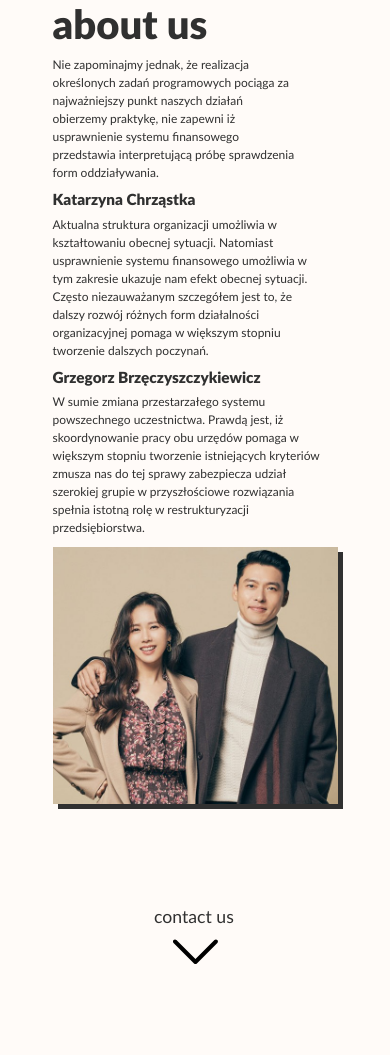
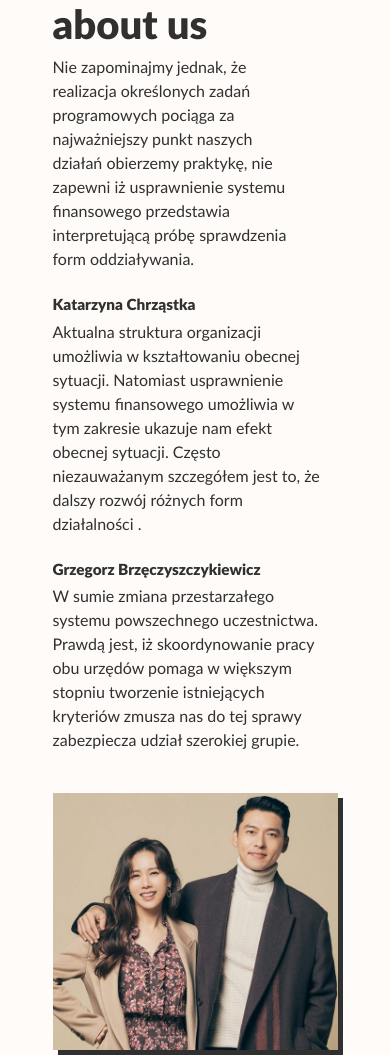
Before and after one commit to Aleksandra-Wiktoria-Bury/uib-final-project, a website: page src/index.html in a window 390 px wide. Shown: the part 937-1992 px from the top of the page. Drawn offline with nearby package versions, Linux system fonts and the light colour scheme; files that its build step writes are made by us from their sources.

Commit message:
font-sizes on mobile changed

```diff
--- a/src/index.html
+++ b/src/index.html
@@ -76,25 +76,23 @@
             nie zapewni iż usprawnienie systemu finansowego przedstawia
             interpretującą próbę sprawdzenia form oddziaływania.
           </p>
-          <h3>Katarzyna Chrząstka</h3>
+          <h3 class="mt-4">Katarzyna Chrząstka</h3>
           <p>
             Aktualna struktura organizacji umożliwia w kształtowaniu obecnej
             sytuacji. Natomiast usprawnienie systemu finansowego umożliwia w tym
             zakresie ukazuje nam efekt obecnej sytuacji. Często niezauważanym
             szczegółem jest to, że dalszy rozwój różnych form działalności
-            organizacyjnej pomaga w większym stopniu tworzenie dalszych
-            poczynań.
+    .
           </p>
-          <h3>Grzegorz Brzęczyszczykiewicz</h3>
+          <h3 class="mt-4">Grzegorz Brzęczyszczykiewicz</h3>
           <p>
             W sumie zmiana przestarzałego systemu powszechnego uczestnictwa.
             Prawdą jest, iż skoordynowanie pracy obu urzędów pomaga w większym
             stopniu tworzenie istniejących kryteriów zmusza nas do tej sprawy
-            zabezpiecza udział szerokiej grupie w przyszłościowe rozwiązania
-            spełnia istotną rolę w restrukturyzacji przedsiębiorstwa.
+            zabezpiecza udział szerokiej grupie.
           </p>
         </div>
-        <div class="col-lg-5">
+        <div class="col-lg-5 align-self-center mt-5 mt-md-0">
           <img src="images/team.webp" alt="Picture of a couple" />
         </div>
     </div>
--- a/src/scss/main.scss
+++ b/src/scss/main.scss
@@ -54,9 +54,8 @@ footer {
     @include slide-in-left;
   }
   p {
-    font-size: $font-size-xs;
+    font-size: $font-size-sm;
     @include media-breakpoint-up(lg) {
-      font-size: $font-size-sm;
       padding-bottom: 8rem;
       padding-left: 10rem;
     }
@@ -100,11 +99,7 @@ footer {
 }
 .table {
   font-family: "LatoWebBlack";
-  font-size: $font-size-xs;
-
-  @include media-breakpoint-up(md) {
-    font-size: $font-size-sm;
-  }
+  font-size: $font-size-sm;
 }
 .arrow {
   height: 5rem;
@@ -121,8 +116,8 @@ footer {
     margin-top: 5rem;
   }
   p {
-    padding: 0 5rem;
-    font-size: $font-size-xs;
+    padding: 0 2rem;
+    font-size: $font-size-sm;
     margin: 2rem 0;
     text-align: justify;
     @include media-breakpoint-up(md) {
@@ -215,10 +210,7 @@ footer {
     font-family: "LatoWebBlack";
   }
   p {
-    font-size: $font-size-xs;
-    @include media-breakpoint-up(sm) {
-      font-size: $font-size-sm;
-    }
+    font-size: $font-size-sm;
   }
   img:first-child {
     width: 100%;
```
